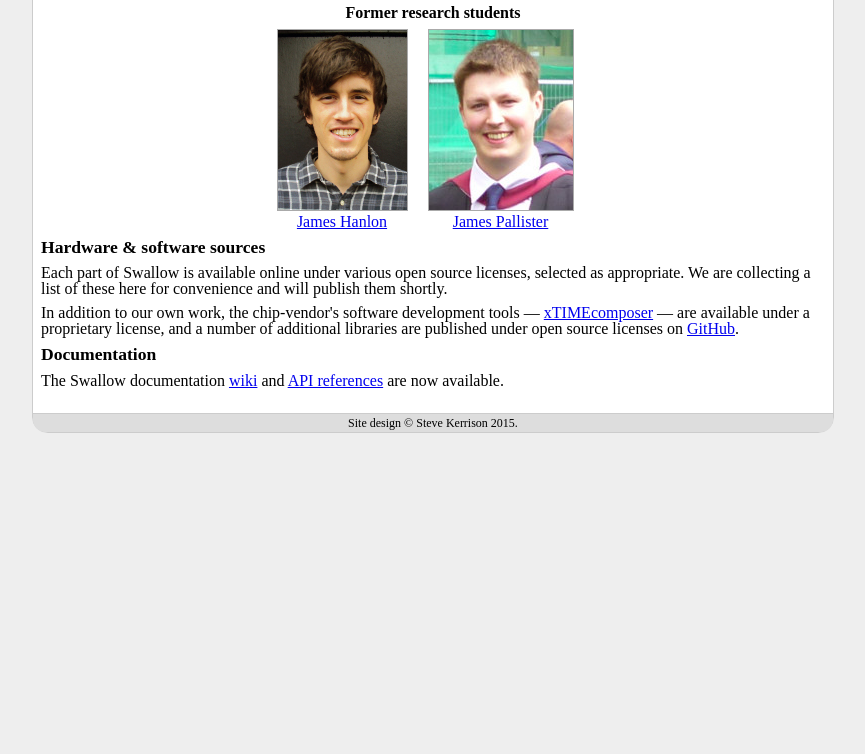
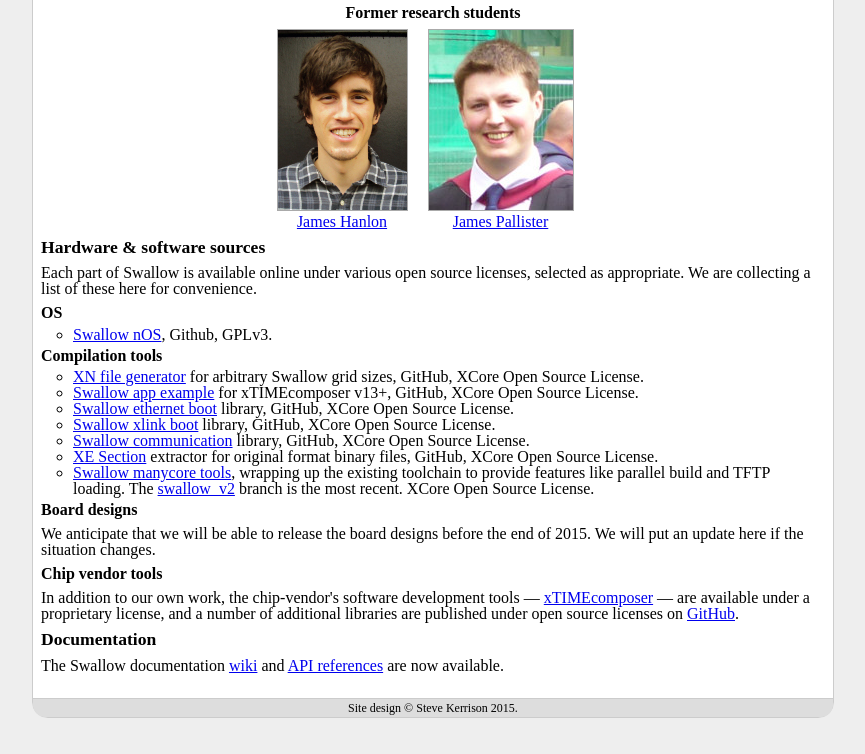
Before and after one commit to swallow-project/swallow-project.github.io, a plain HTML site: page index.html in a window 1280 px wide. Shown: the part 1384-2138 px from the top of the page, without its empty margins (207-1072 px from the left). Before the commit the page ends 1853 px from the top, so only its background shows below. Drawn offline with Linux system fonts and the light colour scheme.

Commit message:
Add source code

```diff
--- a/index.html
+++ b/index.html
@@ -138,7 +138,31 @@
     <article id="sources">
         <h2>Hardware &amp; software sources</h2>
 
-        <p>Each part of Swallow is available online under various open source licenses, selected as appropriate. We are collecting a list of these here for convenience and will publish them shortly.</p>
+        <p>Each part of Swallow is available online under various open source licenses, selected as appropriate. We are collecting a list of these here for convenience.</p>
+
+        <h3>OS</h3>
+
+        <ul>
+            <li><a href="https://github.com/simonhollis/swallow-nos">Swallow nOS</a>, Github, GPLv3.</li>
+        </ul>
+
+        <h3>Compilation tools</h3>
+
+        <ul>
+            <li><a href="https://github.com/stevekerrison/tool_swallow-gen-xn">XN file generator</a> for arbitrary Swallow grid sizes, GitHub, XCore Open Source License.</li>
+            <li><a href="https://github.com/stevekerrison/sw_swallow_v13_example">Swallow app example</a> for xTIMEcomposer v13+, GitHub, XCore Open Source License.</li>
+            <li><a href="https://github.com/stevekerrison/sw_swallow_etherboot">Swallow ethernet boot</a> library, GitHub, XCore Open Source License.</li>
+            <li><a href="https://github.com/stevekerrison/sw_swallow_xlinkboot">Swallow xlink boot</a> library, GitHub, XCore Open Source License.</li>
+            <li><a href="https://github.com/stevekerrison/sc_swallow_communication">Swallow communication</a> library, GitHub, XCore Open Source License.</li>
+            <li><a href="https://github.com/stevekerrison/tool_xesection">XE Section</a> extractor for original format binary files, GitHub, XCore Open Source License.</li>
+            <li><a href="https://github.com/stevekerrison/tool_swallow_manycore">Swallow manycore tools</a>, wrapping up the existing toolchain to provide features like parallel build and TFTP loading. The <a href="https://github.com/stevekerrison/tool_swallow_manycore/tree/swallow_v2">swallow_v2</a> branch is the most recent. XCore Open Source License.</li>
+        </ul>
+
+        <h3>Board designs</h3>
+
+        <p>We anticipate that we will be able to release the board designs before the end of 2015. We will put an update here if the situation changes.</p>
+
+        <h3>Chip vendor tools</h3>
 
         <p>In addition to our own work, the chip-vendor's software development tools &mdash; <a href="https://www.xmos.com/support/tools">xTIMEcomposer</a> &mdash; are available under a proprietary license, and a number of additional libraries are published under open source licenses on <a href="https://github.com/xcore">GitHub</a>.</p>
     </article>
```
